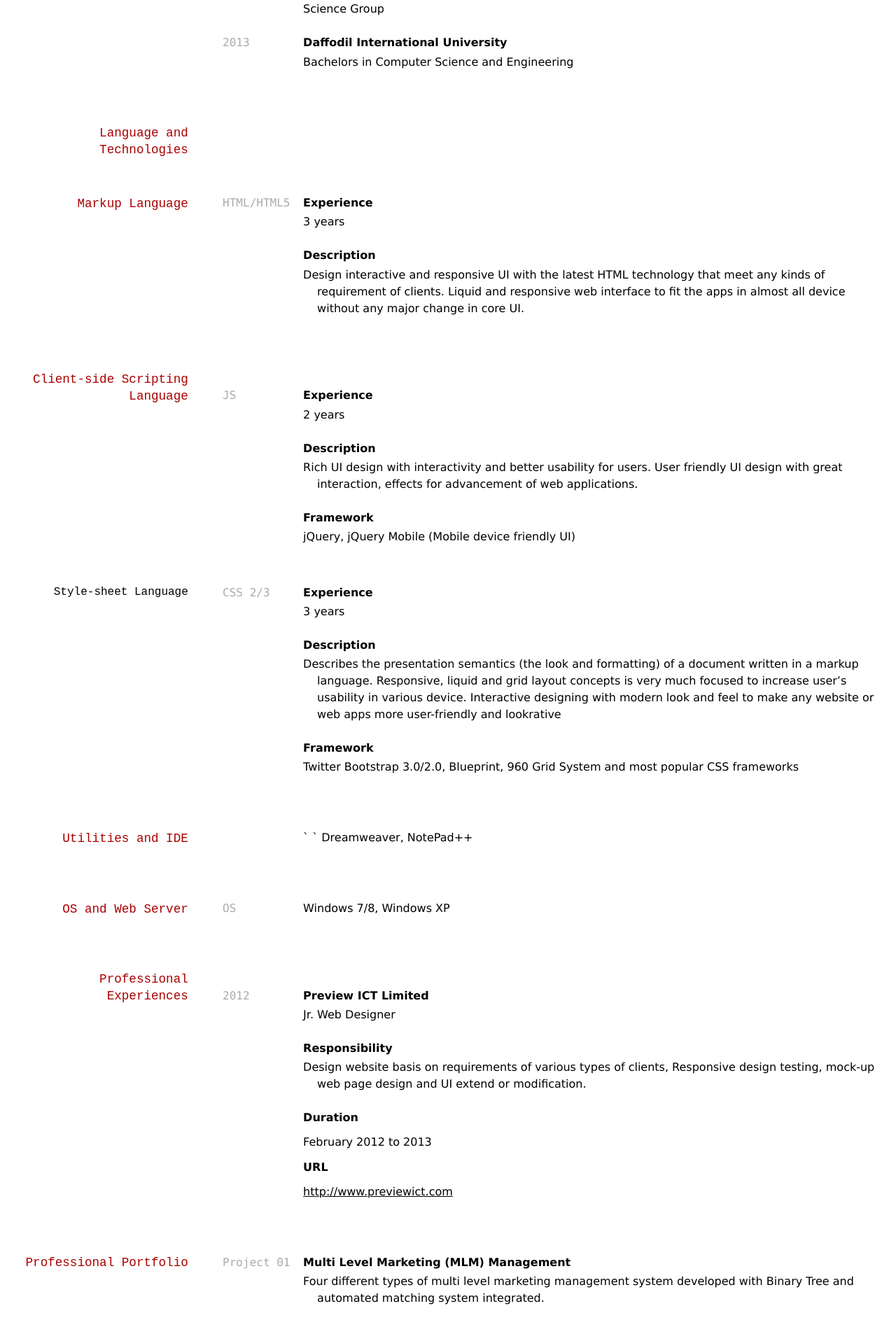
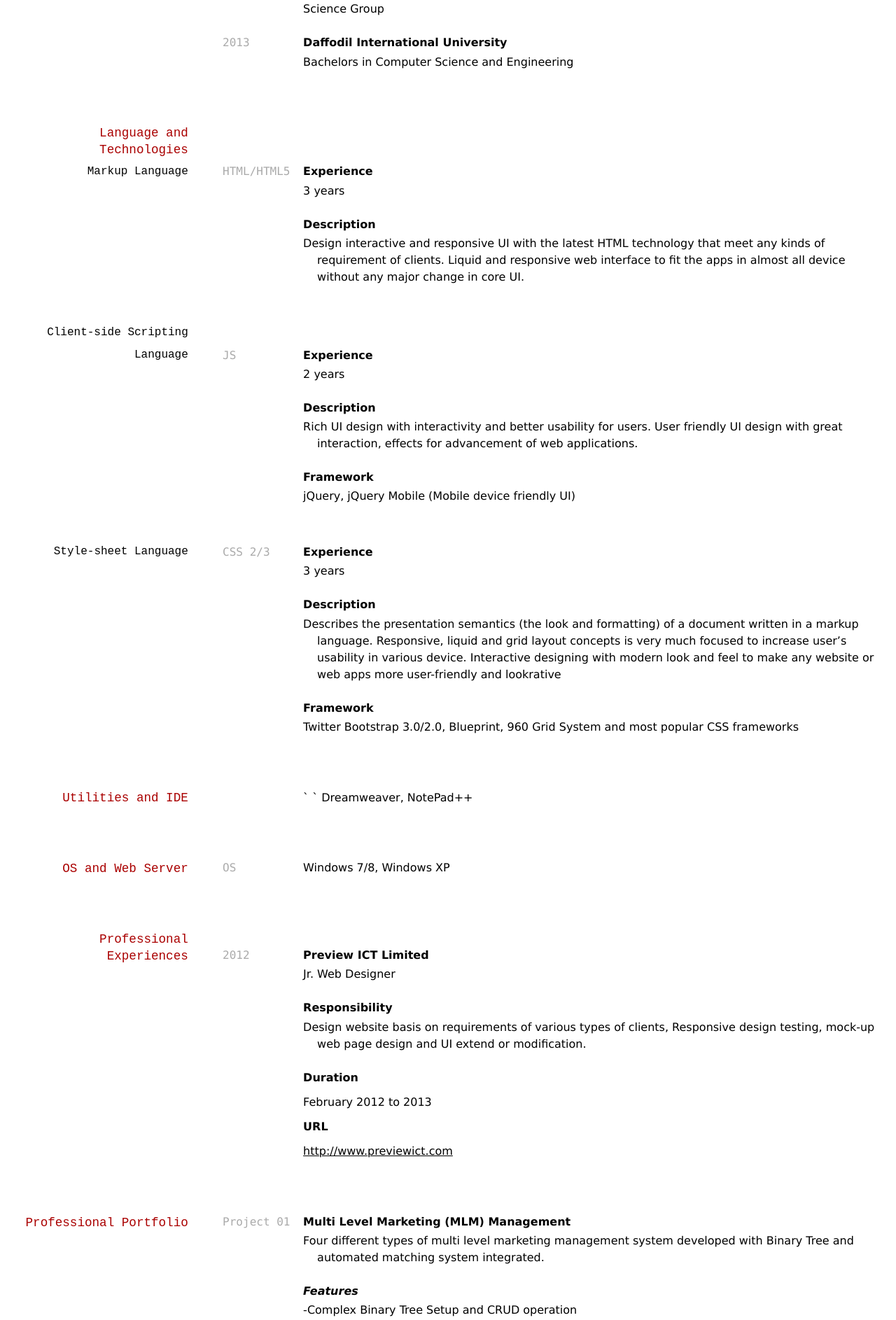
Before and after one commit to mita07/my-resume, a Jekyll site: the page built from index.md, in a window 1280 px wide. Shown: the part 725-2611 px from the top of the page at 70% size. Built offline with Jekyll 4.4.1, drawn with Linux system fonts in a browser that asks for light colours.

```diff
--- a/index.md
+++ b/index.md
@@ -58,7 +58,7 @@ __Daffodil International University__
 <!-- Few description can be written here -->
 
 
-## Markup Language
+### Markup Language
 
 `HTML/HTML5`
 __Experience__
@@ -67,7 +67,7 @@ __Experience__
 __Description__
 - Design interactive and responsive UI with the latest HTML technology that meet any kinds of requirement of clients. Liquid and responsive web interface to fit the apps in almost all device without any major change in core UI.
 
-## Client-side Scripting Language
+### Client-side Scripting Language
 
 `JS`
 __Experience__
```
